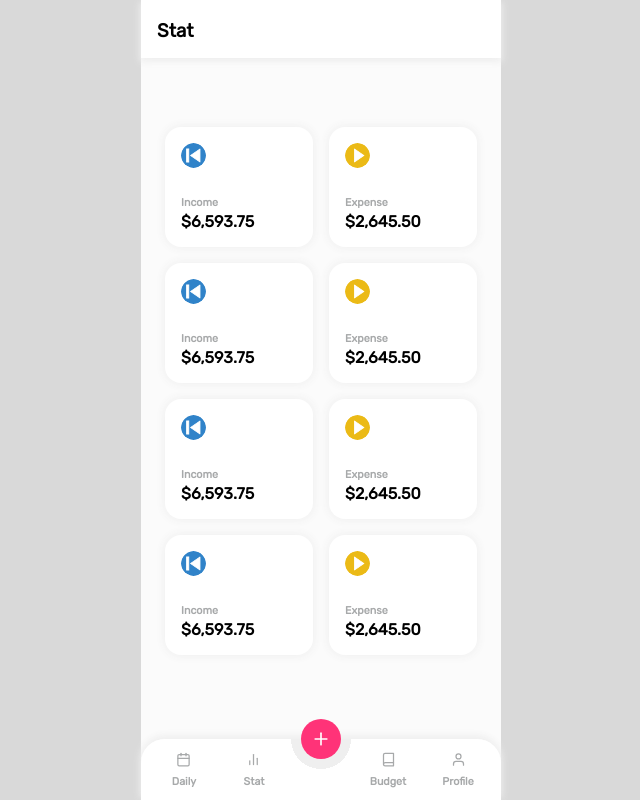
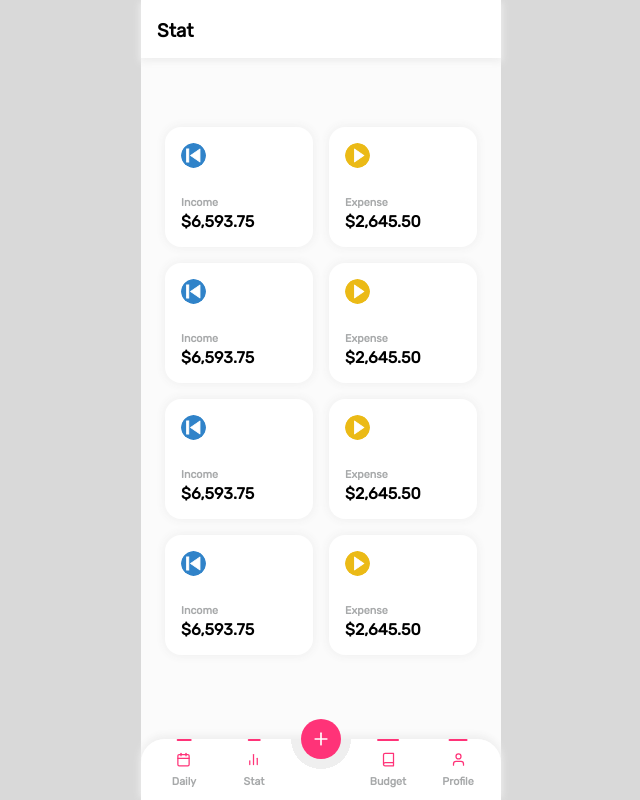
Before and after one commit to fathurhidayat3/expense-tracker, a React (Create React App) app: page / in a window 1280 px wide. Shown: the whole page, without its empty margins (319-959 px from the left). Built offline with nearby package versions, Linux system fonts and the light colour scheme.

Commit message:
Use internal context for navItem active checking

```diff
--- a/src/components/BottomNavbar/index.js
+++ b/src/components/BottomNavbar/index.js
@@ -5,16 +5,24 @@
 import { BottomNavbarContainer, BottomNavbarPart } from "./style";
 import { color } from "../../constants";
 
-const BottomNavbar = ({ leftNav, rightNav, ...otherProps }) => {
+const BottomNavbar = ({ defaultPath, leftNav, rightNav, ...otherProps }) => {
+  const [navItem, setNavItem] = React.useState(defaultPath);
+
   return (
     <BottomNavbarContainer>
       <FlexWrapper noPadding>
         {leftNav.map((leftNavItem, index) => {
-          const { icon, text, ...otherItemProps } = leftNavItem;
+          const { icon, text, pathname, ...otherItemProps } = leftNavItem;
 
           return (
             <BottomNavbarPart key={index}>
-              <ButtonIcon icon={icon} withText={text} {...otherItemProps} />
+              <ButtonIcon
+                isActive={navItem === pathname && true}
+                icon={icon}
+                withText={text}
+                onClick={() => setNavItem(pathname)}
+                {...otherItemProps}
+              />
             </BottomNavbarPart>
           );
         })}
@@ -26,11 +34,17 @@
 
       <FlexWrapper noPadding justifyContent="flex-end">
         {rightNav.map((rightNavItem, index) => {
-          const { icon, text, ...otherItemProps } = rightNavItem;
+          const { icon, text, pathname, ...otherItemProps } = rightNavItem;
 
           return (
             <BottomNavbarPart key={index}>
-              <ButtonIcon icon={icon} withText={text} {...otherItemProps} />
+              <ButtonIcon
+                isActive={navItem === pathname && true}
+                icon={icon}
+                withText={text}
+                onClick={() => setNavItem(pathname)}
+                {...otherItemProps}
+              />
             </BottomNavbarPart>
           );
         })}
```
